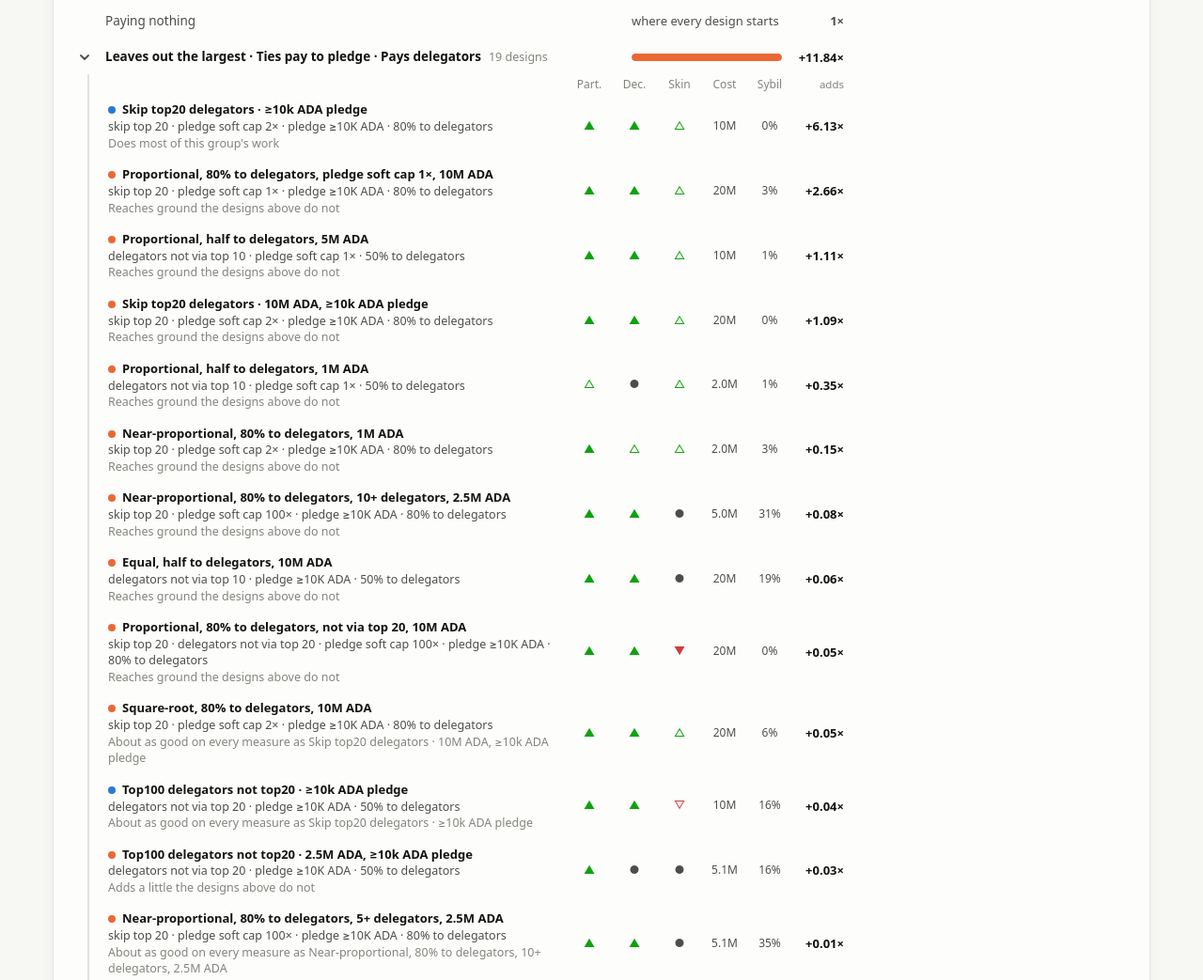
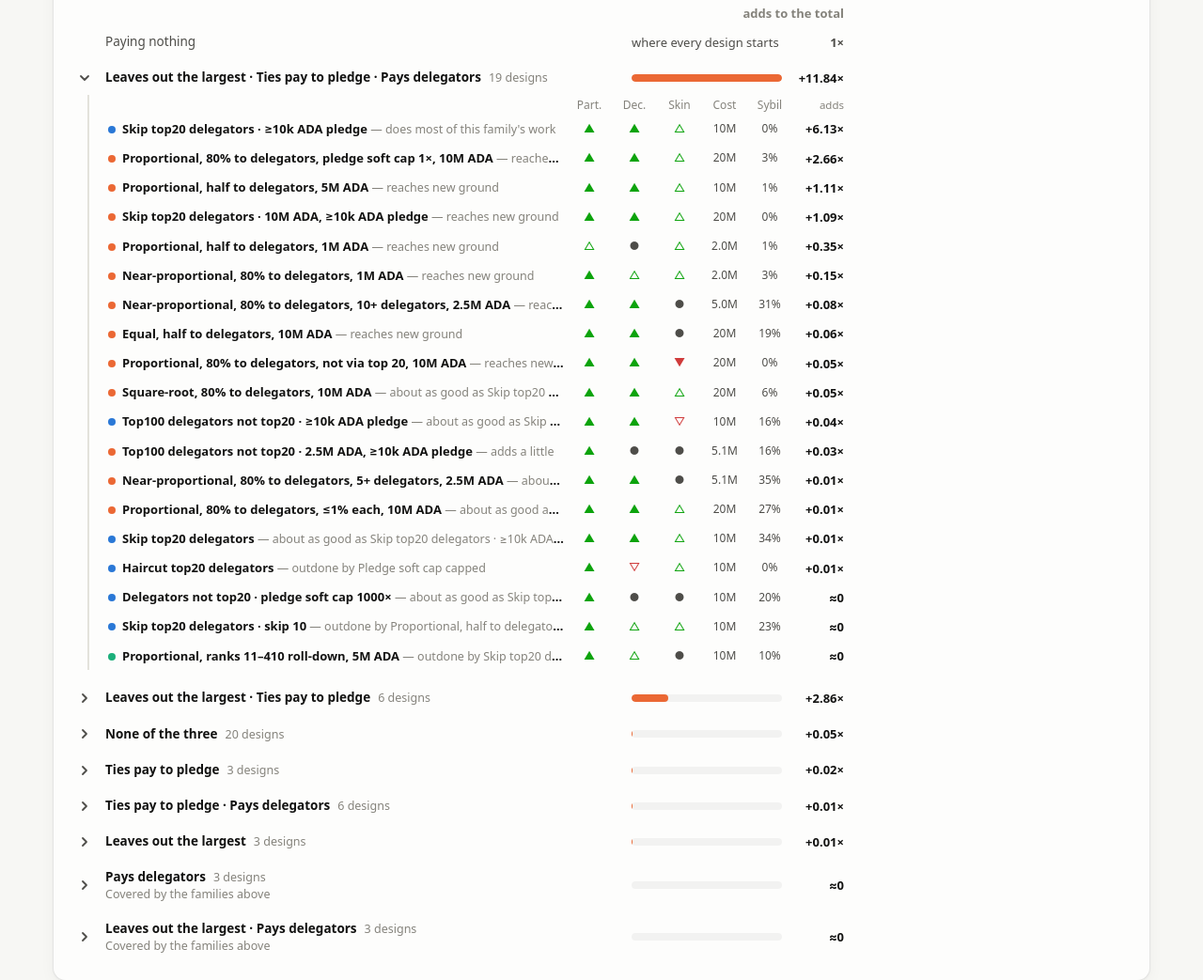
Before and after one commit to Cerkoryn/RSS-Gov, a plain HTML site: page results/site/index.html in a window 1280 px wide. Shown: the part 977-2020 px from the top of the page at 94% size. Drawn offline with Linux system fonts and the light colour scheme.

Commit message:
Site: one-line design rows in the coverage families
Each design inside a family takes one line: name, a short reason, its five
marks and what it adds. Its settings and the full reason are in the hover
text. The family numbers get an "adds to the total" heading, and the help
explains that a family's number is what its designs add together.

Co-Authored-By: Claude Opus 5.5 <noreply@anthropic.com>

```diff
--- a/results/site/dashboard.js
+++ b/results/site/dashboard.js
@@ -1046,17 +1046,19 @@ function partsOf(fam) {
 function why(part, first, fam, names) {
   const S = D.search.scores, P = S[part.name], base = D.search.hypervolume_unpaid;
   if (part.adds / base >= 0.05) {
-    return { text: first && part.adds >= 0.5 * fam.adds ? "Does most of this group's work" : "Reaches ground the designs above do not" };
+    return first && part.adds >= 0.5 * fam.adds
+      ? { text: "does most of this family's work", long: "Does most of this family's work." }
+      : { text: "reaches new ground", long: "Reaches trade-offs the designs above it do not." };
   }
   const others = names.filter((n) => n !== part.name && S[n]);
   const worst = (m) => Math.max(...S[m].map((v, d) => P[d] - v)); // its largest shortfall
   const nearest = (list) => list.reduce((a, b) => (worst(a) <= worst(b) ? a : b));
   const outdone = others.filter((m) => worst(m) <= 0 && S[m].some((v, d) => v > P[d]));
-  if (outdone.length) return { text: "Outdone on every measure by", by: nearest(outdone) };
+  if (outdone.length) { const by = pretty(nearest(outdone)); return { text: "outdone by " + by, long: `Outdone on every measure by ${by}.` }; }
   const matched = others.filter((m) => S[m].every((v, d) => v >= P[d] - STEP[d]));
-  if (matched.length) return { text: "About as good on every measure as", by: nearest(matched) };
-  if (part.adds / base >= 0.005) return { text: "Adds a little the designs above do not" };
-  return { text: "Each of its strengths is matched by some design above" };
+  if (matched.length) { const by = pretty(nearest(matched)); return { text: "about as good as " + by, long: `About as good on every measure as ${by}, within a meaningful difference.` }; }
+  if (part.adds / base >= 0.005) return { text: "adds a little", long: "Adds a little the designs above it do not." };
+  return { text: "strengths matched above", long: "Each of its strengths is matched by some design above it." };
 }
 // Which search round first tried a design: generated names carry it, named designs start in round 0.
 const roundOf = (name) => { const m = GENERATED.exec(name); return m ? +m[1] : 0; };
@@ -1206,7 +1208,8 @@ function contributions(shown) {
   h("h3", {}, row, families.length ? `What makes up the ${num(total / base, 1)}×` : "Nothing to rank");
   info(row, [
     "The designs switched on above the chart, in families. A family is every design that answers the same to three questions: does it leave out the largest DReps, does it tie pay to pledge, does it pay delegators.",
-    "Families are ranked by how much coverage each adds on top of the families above it, so the bars add up to the total. Near-identical designs sit in the same family, so they never take credit from each other.",
+    "A family's number is what all its designs add together, on top of the families above it, so the numbers add up to the total. It is not any one design's score: the total comes from many designs, each covering different trade-offs. Open a family to see how its number splits between its designs.",
+    "Near-identical designs sit in the same family, so they never take credit from each other.",
     "Open a family to see its designs. Each shows its five measures and why it adds what it does: a design near the bottom does something others already do, or is outdone by one of them. It is not necessarily a bad design.",
   ]);
   if (state.round !== null) {
@@ -1224,6 +1227,9 @@ function contributions(shown) {
   const open = state.open ?? new Set(families.filter((f) => f.adds / base >= 0.005).slice(0, 1).map((f) => f.key));
   const max = Math.max(...families.map((f) => f.adds), 1e-12);
   const list = h("ol", { className: "fam-list" }, host);
+  const hd = h("li", { className: "fam-row fam-head", "aria-hidden": "true" }, list);
+  h("span", {}, hd); h("span", {}, hd);
+  h("span", { className: "val" }, hd, "adds to the total");
   const start = h("li", {}, list);
   const sr = h("div", { className: "fam-row start" }, start);
   h("span", {}, sr);
@@ -1261,14 +1267,13 @@ function contributions(shown) {
       const reason = why(part, j === 0, fam, names);
       const item = h("li", { className: state.round !== null && !inRound(part.name) ? "dim" : "" }, sub);
       const r = h("button", { className: "member-row", type: "button" }, item);
-      r.title = describe(s.scheme, true);
+      r.title = [pretty(part.name), fam.key !== "none" ? familyDetail(s.scheme) : "", reason.long, "", describe(s.scheme, true)].filter((x, k) => x || k === 3).join("\n");
       const nmr = h("span", { className: "nm" }, r);
       const dot = h("span", { className: "dot" }, nmr);
       dot.style.background = KIND[s.kind].color;
       nmr.appendChild(document.createTextNode(pretty(part.name)));
       if (!s.pilot) h("span", { className: "tag" }, nmr, "Needs another hard fork");
-      if (fam.key !== "none") h("span", { className: "how" }, nmr, familyDetail(s.scheme));
-      h("span", { className: "why" }, nmr, reason.text + (reason.by ? " " + pretty(reason.by) : ""));
+      h("span", { className: "why" }, nmr, " — " + reason.text);
       for (const a of D.axes) {
         const v = val(s, a.name);
         if (a.exact) h("span", { className: "m flat" }, r, a.name === "annual_cost_ada" ? ada(v) : pct(v));
--- a/results/site/index.html
+++ b/results/site/index.html
@@ -5,7 +5,7 @@
 <meta name="viewport" content="width=device-width, initial-scale=1">
 <title>RSS-Gov results</title>
 <meta name="description" content="What happens if Cardano DReps are paid to vote? Reward designs compared on participation, decentralisation, skin in the game, cost and Sybil risk.">
-<link rel="stylesheet" href="site.css?v=f8e91f2b67">
+<link rel="stylesheet" href="site.css?v=9430cda38a">
 </head>
 <body>
 <a href="#best" class="skip">Skip to the results</a>
@@ -151,8 +151,8 @@
   <div class="drawer-body" id="detail"></div>
 </aside>
 <div id="tip" role="tooltip"></div>
-<script src="data.js?v=2a8b4054d7"></script>
+<script src="data.js?v=26b19be9fb"></script>
 <script src="common.js?v=9c15bd357b"></script>
-<script src="dashboard.js?v=f3218c2b50"></script>
+<script src="dashboard.js?v=1114fe632a"></script>
 </body>
 </html>
--- a/results/site/site.css
+++ b/results/site/site.css
@@ -426,8 +426,10 @@ button.fam-row:hover { background: var(--wash); }
 .fam-row[aria-expanded="true"] .chev { transform: rotate(90deg); }
 .fam-row .nm { font-weight: 650; line-height: 1.45; }
 .fam-row .count { font-weight: 450; color: var(--muted); font-size: 12.5px; margin-left: 8px; white-space: nowrap; }
-.member-row .how { display: block; font-weight: 450; color: var(--ink-2); font-size: 12.5px; line-height: 1.4; }
-.fam-row .why, .member-row .why { display: block; font-weight: 400; color: var(--muted); font-size: 12.5px; line-height: 1.4; }
+.fam-row .why { display: block; font-weight: 400; color: var(--muted); font-size: 12.5px; line-height: 1.4; }
+.member-row .why { font-weight: 400; color: var(--muted); font-size: 12.5px; }
+.fam-head { padding-top: 0; padding-bottom: 0; font-size: 11.5px; color: var(--muted); }
+.fam-head .val { grid-column: 3 / 5; font-weight: 500; font-size: 11.5px; }
 .fam-row .bar { height: 8px; border-radius: 4px; background: var(--wash); overflow: hidden; }
 .fam-row .bar span { display: block; height: 100%; border-radius: 4px; background: var(--c2); }
 .fam-row .val, .member-row .val, .member-head .val { font-variant-numeric: tabular-nums; font-weight: 650; text-align: right; font-size: 13px; }
@@ -435,9 +437,9 @@ ol.fam-members { list-style: none; margin: 0 0 10px 17px; padding: 0 0 0 12px; b
 .member-head, .member-row { display: grid; grid-template-columns: minmax(0, 1fr) repeat(5, 42px) 52px; gap: 6px; align-items: center; }
 .member-head { font-size: 11.5px; color: var(--muted); padding: 2px 8px 0; }
 .member-head .val { font-weight: 500; font-size: 11.5px; }
-.member-row { width: 100%; border: 0; background: none; padding: 7px 8px; border-radius: 8px; text-align: left; font-size: 13px; color: var(--ink); cursor: pointer; }
+.member-row { width: 100%; border: 0; background: none; padding: 5px 8px; border-radius: 8px; text-align: left; font-size: 13px; color: var(--ink); cursor: pointer; }
 .member-row:hover { background: var(--wash); }
-.member-row .nm { line-height: 1.45; font-weight: 560; }
+.member-row .nm { line-height: 1.45; font-weight: 560; white-space: nowrap; overflow: hidden; text-overflow: ellipsis; }
 .member-row .nm .dot { display: inline-block; width: 8px; height: 8px; border-radius: 50%; margin-right: 7px; }
 .member-row .tag { display: inline-block; margin-left: 8px; font-size: 11px; padding: 1px 7px; border-radius: 99px; background: var(--wash); color: var(--ink-2); white-space: nowrap; font-weight: 400; }
 .member-head .m, .member-row .m { text-align: center; font-size: 12px; font-variant-numeric: tabular-nums; }
@@ -447,7 +449,7 @@ ol.fam-members { list-style: none; margin: 0 0 10px 17px; padding: 0 0 0 12px; b
 @media (max-width: 600px) {
   .fam-row { grid-template-columns: 14px minmax(0, 1fr) 48px; }
   .fam-row .bar { grid-column: 2 / 4; grid-row: 2; }
-  .fam-row.start .small { display: none; }
+  .fam-row.start .small, .fam-head { display: none; }
   .member-head { display: none; }
   .member-row { grid-template-columns: minmax(0, 1fr) 48px; }
   .member-row .m { display: none; }
--- a/src/rss_gov/web/site.css
+++ b/src/rss_gov/web/site.css
@@ -426,8 +426,10 @@ button.fam-row:hover { background: var(--wash); }
 .fam-row[aria-expanded="true"] .chev { transform: rotate(90deg); }
 .fam-row .nm { font-weight: 650; line-height: 1.45; }
 .fam-row .count { font-weight: 450; color: var(--muted); font-size: 12.5px; margin-left: 8px; white-space: nowrap; }
-.member-row .how { display: block; font-weight: 450; color: var(--ink-2); font-size: 12.5px; line-height: 1.4; }
-.fam-row .why, .member-row .why { display: block; font-weight: 400; color: var(--muted); font-size: 12.5px; line-height: 1.4; }
+.fam-row .why { display: block; font-weight: 400; color: var(--muted); font-size: 12.5px; line-height: 1.4; }
+.member-row .why { font-weight: 400; color: var(--muted); font-size: 12.5px; }
+.fam-head { padding-top: 0; padding-bottom: 0; font-size: 11.5px; color: var(--muted); }
+.fam-head .val { grid-column: 3 / 5; font-weight: 500; font-size: 11.5px; }
 .fam-row .bar { height: 8px; border-radius: 4px; background: var(--wash); overflow: hidden; }
 .fam-row .bar span { display: block; height: 100%; border-radius: 4px; background: var(--c2); }
 .fam-row .val, .member-row .val, .member-head .val { font-variant-numeric: tabular-nums; font-weight: 650; text-align: right; font-size: 13px; }
@@ -435,9 +437,9 @@ ol.fam-members { list-style: none; margin: 0 0 10px 17px; padding: 0 0 0 12px; b
 .member-head, .member-row { display: grid; grid-template-columns: minmax(0, 1fr) repeat(5, 42px) 52px; gap: 6px; align-items: center; }
 .member-head { font-size: 11.5px; color: var(--muted); padding: 2px 8px 0; }
 .member-head .val { font-weight: 500; font-size: 11.5px; }
-.member-row { width: 100%; border: 0; background: none; padding: 7px 8px; border-radius: 8px; text-align: left; font-size: 13px; color: var(--ink); cursor: pointer; }
+.member-row { width: 100%; border: 0; background: none; padding: 5px 8px; border-radius: 8px; text-align: left; font-size: 13px; color: var(--ink); cursor: pointer; }
 .member-row:hover { background: var(--wash); }
-.member-row .nm { line-height: 1.45; font-weight: 560; }
+.member-row .nm { line-height: 1.45; font-weight: 560; white-space: nowrap; overflow: hidden; text-overflow: ellipsis; }
 .member-row .nm .dot { display: inline-block; width: 8px; height: 8px; border-radius: 50%; margin-right: 7px; }
 .member-row .tag { display: inline-block; margin-left: 8px; font-size: 11px; padding: 1px 7px; border-radius: 99px; background: var(--wash); color: var(--ink-2); white-space: nowrap; font-weight: 400; }
 .member-head .m, .member-row .m { text-align: center; font-size: 12px; font-variant-numeric: tabular-nums; }
@@ -447,7 +449,7 @@ ol.fam-members { list-style: none; margin: 0 0 10px 17px; padding: 0 0 0 12px; b
 @media (max-width: 600px) {
   .fam-row { grid-template-columns: 14px minmax(0, 1fr) 48px; }
   .fam-row .bar { grid-column: 2 / 4; grid-row: 2; }
-  .fam-row.start .small { display: none; }
+  .fam-row.start .small, .fam-head { display: none; }
   .member-head { display: none; }
   .member-row { grid-template-columns: minmax(0, 1fr) 48px; }
   .member-row .m { display: none; }
```
Also changed, not shown: results/site/methods.html (+2 -2 lines), results/site/propose.html (+2 -2 lines), src/rss_gov/web/dashboard.js (+14 -9 lines), results/site/data.js.
